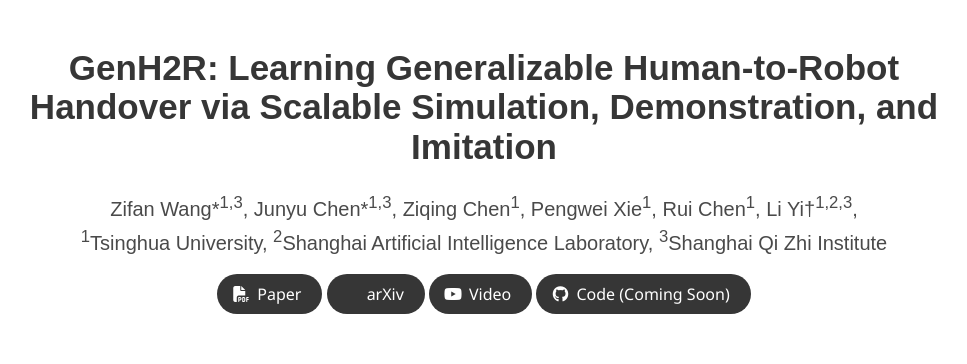
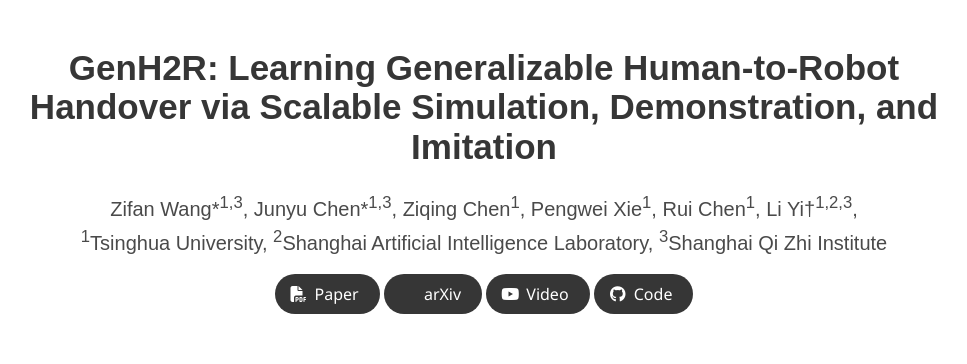
Before and after one commit to GenH2R/GenH2R.github.io, a plain HTML site: page index.html in a window 1280 px wide. Shown: the top 364 px of the page, without its empty margins (156-1123 px from the left). Drawn offline with nearby package versions, Linux system fonts and the light colour scheme; some icons are missing; a web font is replaced by a local one.

Commit message:
Update index.html
add code

```diff
--- a/index.html
+++ b/index.html
@@ -155,12 +155,12 @@
               <span class="link-block">
                 <!-- <a href="https://github.com/google/nerfies"
                    class="external-link button is-normal is-rounded is-dark"> -->
-                   <a class="external-link button is-normal is-rounded is-dark">
-
+                   <a href="https://github.com/chenjy2003/genh2r"
+                     class="external-link button is-normal is-rounded is-dark">
                   <span class="icon">
                       <i class="fab fa-github"></i>
                   </span>
-                  <span>Code (Coming Soon)</span>
+                  <span>Code</span>
                   </a>
               </span>
               <!-- Dataset Link. -->
```
